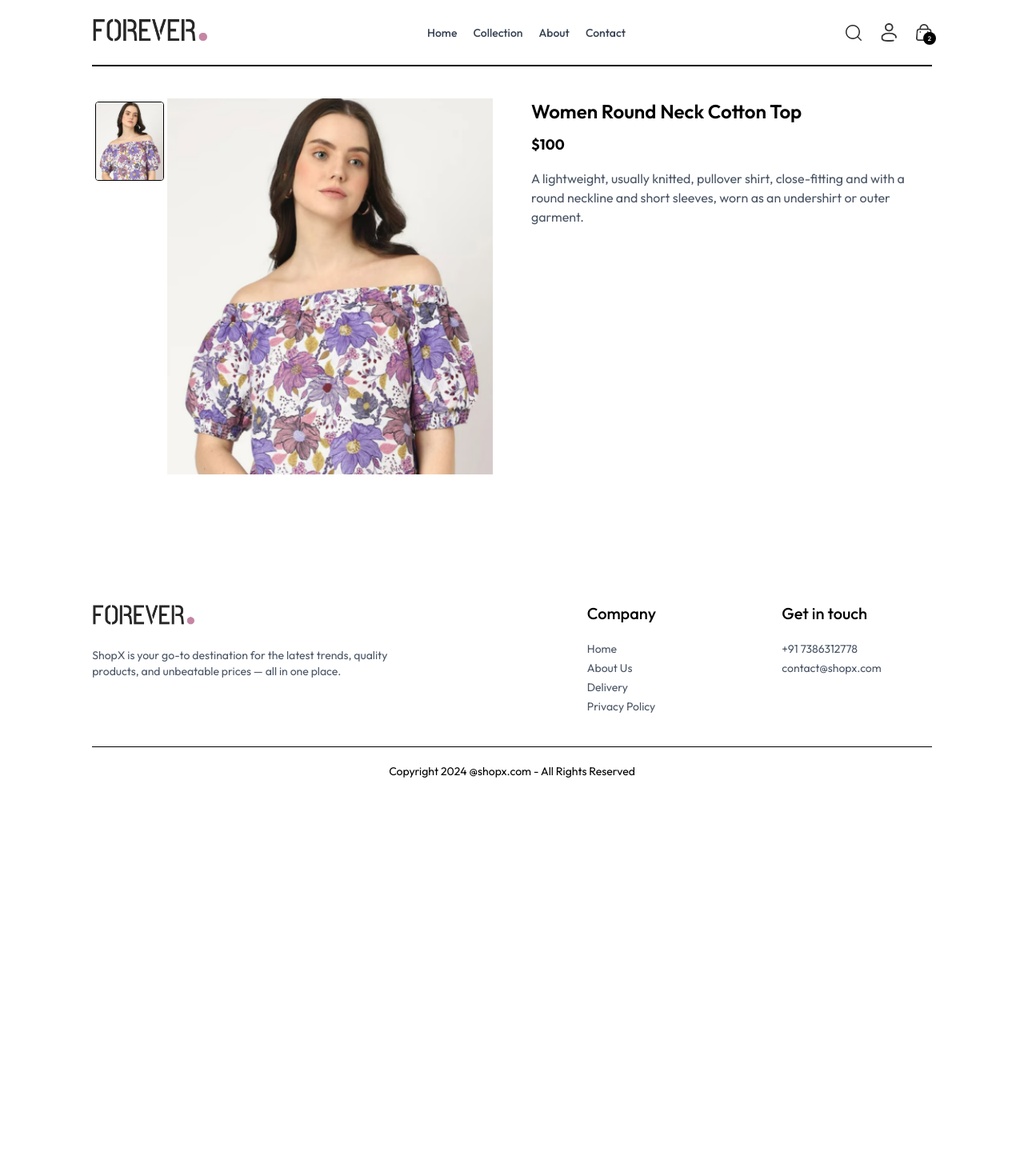
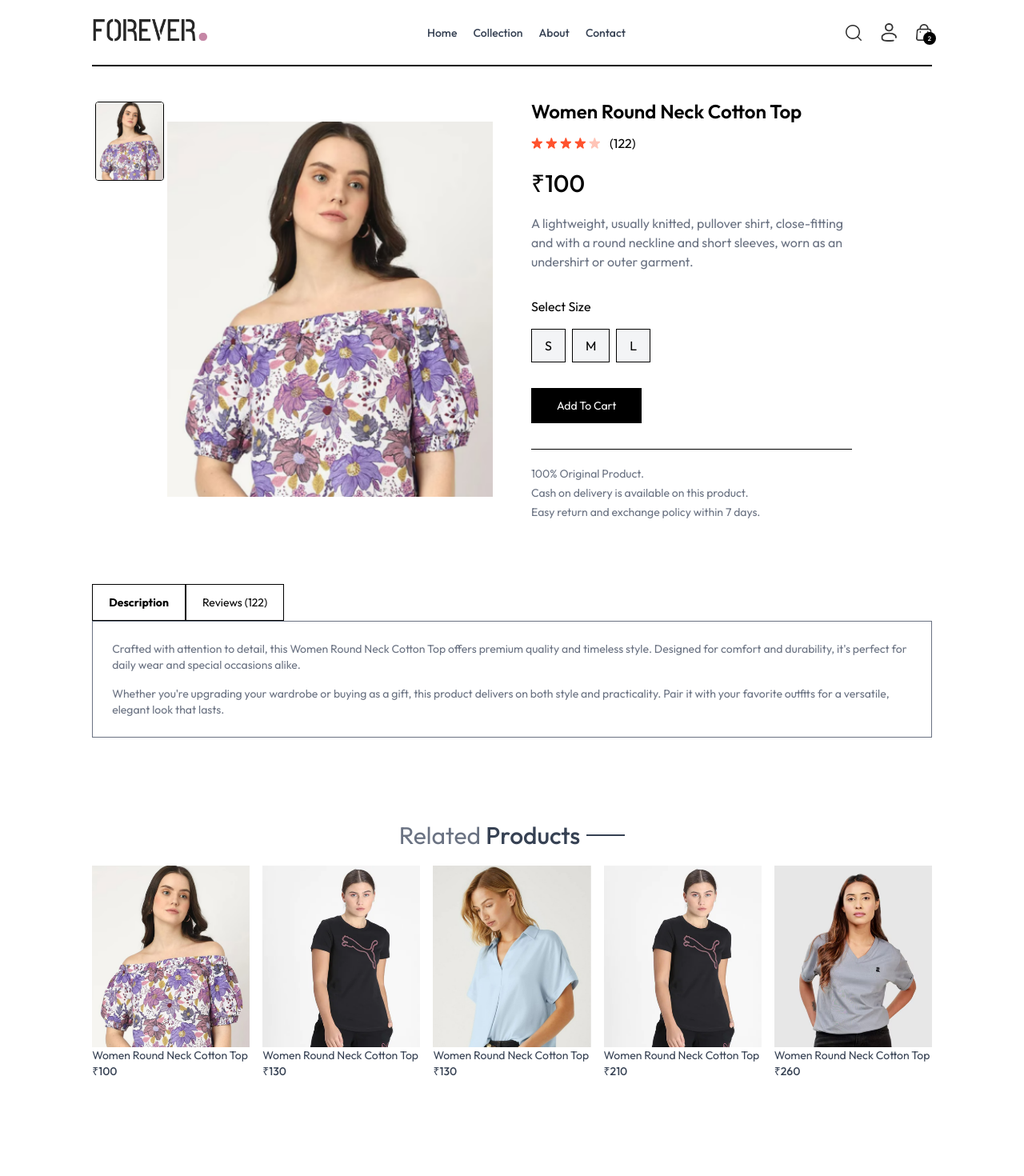
Before and after one commit to fumble-dev/shop-x, a React (Vite) app in the folder frontend/: page /product/aaaaa in a window 1280 px wide. Shown: the top 1470 px of the page at 80% size. Before the commit the page ends 994 px from the top, so only its background shows below. Built offline with nearby package versions, Linux system fonts and the light colour scheme.

Commit message:
product page complete

```diff
--- /dev/null
+++ b/frontend/src/components/RelatedProducts.jsx
@@ -0,0 +1,39 @@
+import React, { useContext, useEffect, useState } from 'react'
+import { ShopContext } from '../context/ShopContext'
+import Title from './Title'
+import ProductItem from './ProductItem'
+
+const RelatedProducts = ({ category, subCategory }) => {
+
+    const { products } = useContext(ShopContext)
+    const [related, setRelated] = useState([])
+
+    useEffect(() => {
+        if (products.length > 0) {
+            let productsCopy = products.slice();
+
+            productsCopy = productsCopy.filter((item) => category === item.category)
+            productsCopy = productsCopy.filter((item) => subCategory === item.subCategory)
+
+            setRelated(productsCopy.slice(0,5))
+        }
+    }, [products,category,subCategory])
+
+    return (
+
+        <div className='my-24'>
+            <div className='text-center text-3xl py-2'>
+                <Title text1={'Related'} text2={'Products'}/>
+            </div>
+            <div className='grid grid-cols-2 sm:grid-cols-3 md:grid-cols-4 lg:grid-cols-5 gap-4 gap-y-6'>
+                {
+                    related.map((item,index)=>(
+                        <ProductItem key={index} id={item._id} name={item.name} image={item.image} price={item.price}/>
+                    ))
+                }
+            </div>
+        </div>
+    )
+}
+
+export default RelatedProducts
--- a/frontend/src/index.css
+++ b/frontend/src/index.css
@@ -10,6 +10,10 @@ a.active hr{
   display: block;
 }
 
+::-webkit-scrollbar{
+  display: none;
+}
+
 @media(max-width:640px){
   a.active {
     background-color: black;
--- a/frontend/src/pages/Product.jsx
+++ b/frontend/src/pages/Product.jsx
@@ -1,19 +1,21 @@
 import React, { useContext, useEffect, useState } from 'react';
 import { useParams } from 'react-router-dom';
 import { ShopContext } from '../context/ShopContext';
+import { assets } from '../assets/assets';
+import RelatedProducts from '../components/RelatedProducts';
 
 const Product = () => {
   const { productId } = useParams();
-  const { products } = useContext(ShopContext);
+  const { products, currency } = useContext(ShopContext);
   const [productData, setProductData] = useState(false);
   const [image, setImage] = useState('');
+  const [size, setSize] = useState('');
 
   const fetchProductData = () => {
     products.forEach((item) => {
       if (item._id === productId) {
         setProductData(item);
         setImage(item.image[0]);
-        console.log(item);
       }
     });
   };
@@ -25,11 +27,8 @@ const Product = () => {
   return productData ? (
     <div className="border-t-2 pt-10">
       <div className="flex gap-12 sm:gap-12 flex-col sm:flex-row">
-
-        {/* Left side - Images */}
+        {/* Left Image Section */}
         <div className="flex-1 flex flex-col sm:flex-row gap-3 sm:gap-0">
-
-          {/* Thumbnails */}
           <div
             className="
               flex sm:flex-col
@@ -53,7 +52,6 @@ const Product = () => {
             ))}
           </div>
 
-          {/* Main image */}
           <div className="flex-1 flex items-center justify-center">
             <img
               src={image}
@@ -63,13 +61,77 @@ const Product = () => {
           </div>
         </div>
 
-        {/* Right side - Product info */}
+        {/* Right Details Section */}
         <div className="flex-1">
           <h1 className="text-2xl font-semibold mb-3">{productData.name}</h1>
-          <p className="text-lg font-bold mb-4">${productData.price}</p>
-          <p className="text-gray-600">{productData.description}</p>
+          <div className="flex items-center gap-1 mt-2">
+            <img src={assets.star_icon} className="w-3.5" alt="" />
+            <img src={assets.star_icon} className="w-3.5" alt="" />
+            <img src={assets.star_icon} className="w-3.5" alt="" />
+            <img src={assets.star_icon} className="w-3.5" alt="" />
+            <img src={assets.star_dull_icon} className="w-3.5" alt="" />
+            <p className="pl-2">(122) </p>
+          </div>
+          <p className="mt-5 text-3xl font-medium">
+            {currency}
+            {productData.price}
+          </p>
+          <p className="mt-5 text-gray-500 w-4/5">{productData.description}</p>
+
+          <div className="flex flex-col gap-4 my-8">
+            <p>Select Size</p>
+            <div className="flex gap-2">
+              {productData.sizes.map((item, index) => (
+                <button
+                  onClick={() => setSize(item)}
+                  className={`border py-2 px-4 cursor-pointer bg-gray-100 ${
+                    size === item ? 'border-orange-500' : ''
+                  }`}
+                  key={index}
+                >
+                  {item}
+                </button>
+              ))}
+            </div>
+          </div>
+
+          <button className="bg-black text-white px-8 py-3 text-sm active:bg-gray-700 ">
+            Add To Cart
+          </button>
+
+          <hr className="mt-8 sm:w-4/5" />
+          <div className="text-sm text-gray-500 mt-5 flex flex-col gap-1">
+            <p>100% Original Product.</p>
+            <p>Cash on delivery is available on this product.</p>
+            <p>Easy return and exchange policy within 7 days.</p>
+          </div>
         </div>
       </div>
+
+      {/* Description / Reviews */}
+      <div className="mt-20">
+        <div className="flex">
+          <b className="border px-5 py-3 text-sm">Description</b>
+          <p className="border px-5 py-3 text-sm">Reviews (122)</p>
+        </div>
+        <div className="flex flex-col gap-4 border text-sm px-6 py-6 text-gray-500">
+          <p>
+            Crafted with attention to detail, this {productData.name} offers
+            premium quality and timeless style. Designed for comfort and
+            durability, it's perfect for daily wear and special occasions alike.
+          </p>
+          <p>
+            Whether you're upgrading your wardrobe or buying as a gift, this
+            product delivers on both style and practicality. Pair it with your
+            favorite outfits for a versatile, elegant look that lasts.
+          </p>
+        </div>
+      </div>
+
+      <RelatedProducts
+        category={productData.category}
+        subCategory={productData.subCategory}
+      />
     </div>
   ) : (
     <div className="opacity-0"></div>
```
